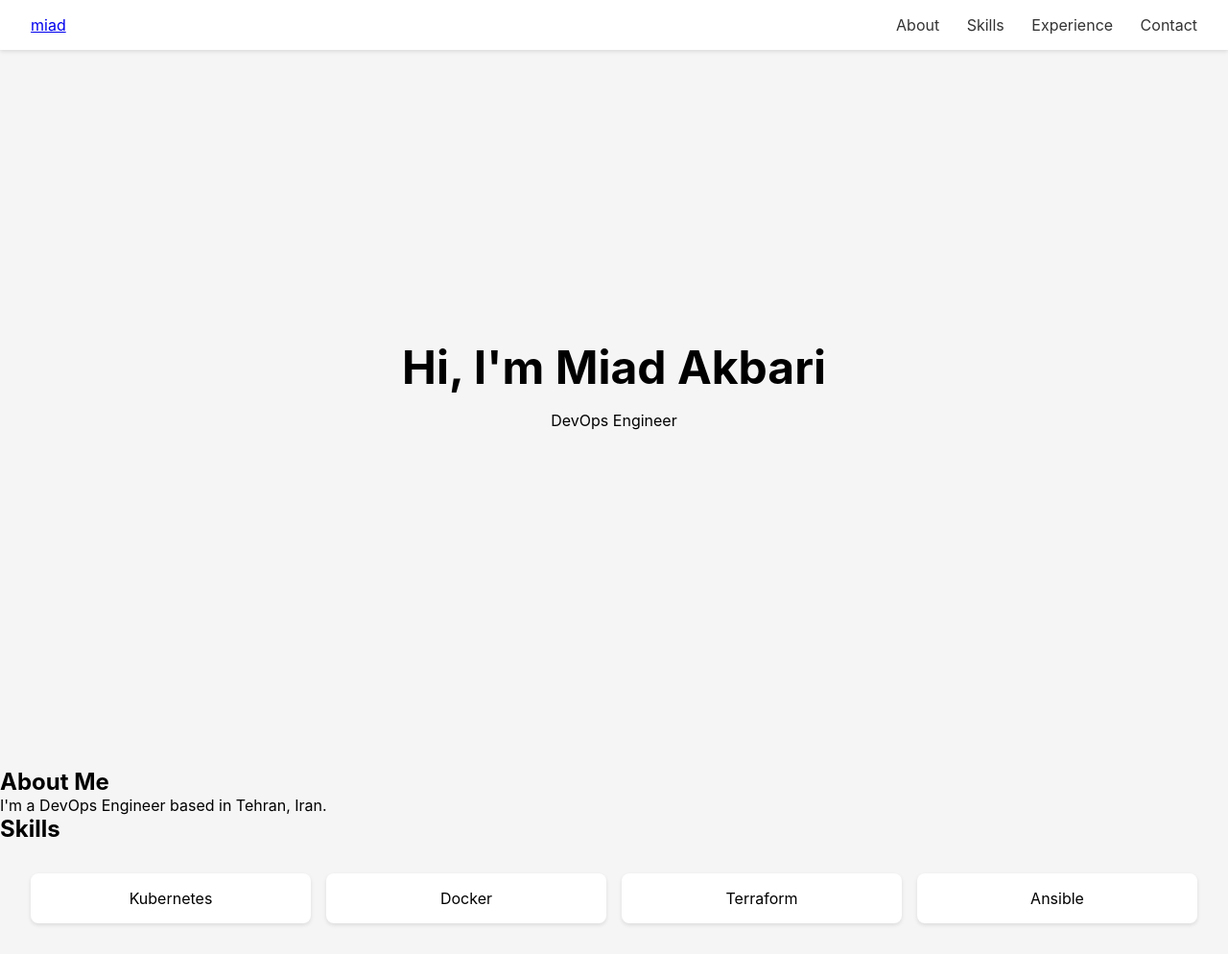
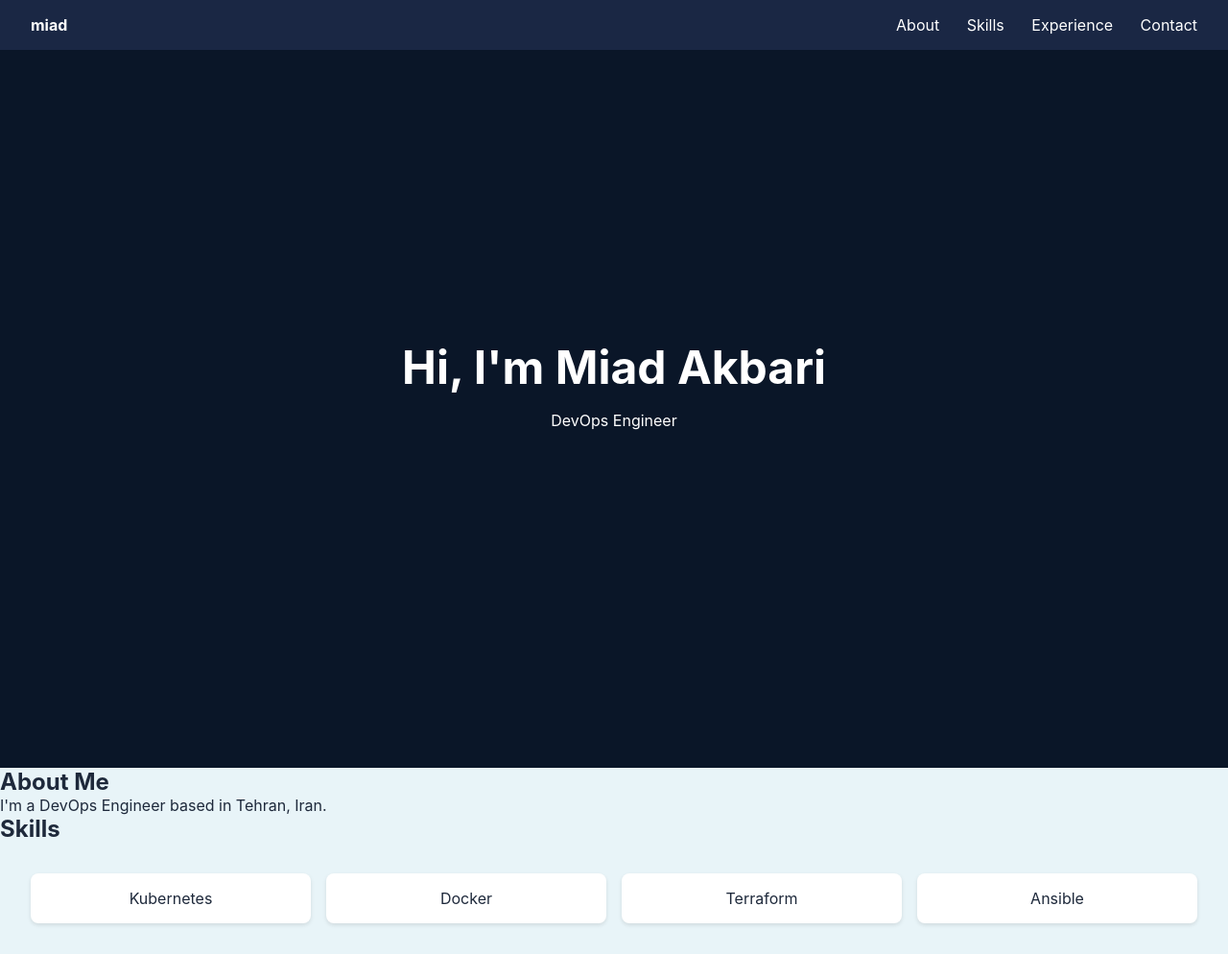
Before and after one commit to miaad-akbari/portfolio-flask, a Python web app: template templates/index.html in a window 1280 px wide. Shown: the whole page at 96% size. Run offline with Jinja, Linux system fonts and the light colour scheme; the template is opened without the code that fills it, so the values that code supplies are empty.

Commit message:
Redesign: update color scheme with navy and blue accents

```diff
--- a/static/style.css
+++ b/static/style.css
@@ -1,3 +1,12 @@
+:root {
+    --bg-primary: #e8f4f8;
+    --bg-dark: #0a1628;
+    --navy: #1a2744;
+    --accent: #3b82f6;
+    --text-primary: #1e293b;
+    --white: #ffffff;
+}
+
 * {
     margin: 0;
     padding: 0;
@@ -6,25 +15,31 @@
 
 body {
     font-family: 'Inter', sans-serif;
-    background: #f5f5f5;
+    background: var(--bg-primary);
+    color: var(--text-primary);
 }
 
 nav {
     display: flex;
     justify-content: space-between;
     padding: 1rem 2rem;
-    background: #fff;
-    box-shadow: 0 2px 4px rgba(0,0,0,0.1);
+    background: var(--navy);
     position: fixed;
     width: 100%;
     top: 0;
     z-index: 100;
 }
 
+.logo {
+    color: var(--white);
+    text-decoration: none;
+    font-weight: 700;
+}
+
 .nav-links a {
     margin-left: 1.5rem;
     text-decoration: none;
-    color: #333;
+    color: var(--white);
 }
 
 .hero {
@@ -35,6 +50,8 @@ nav {
     align-items: center;
     text-align: center;
     padding: 2rem;
+    background: var(--bg-dark);
+    color: var(--white);
 }
 
 .hero h1 {
@@ -50,7 +67,7 @@ nav {
 }
 
 .skill-card {
-    background: #fff;
+    background: var(--white);
     padding: 1rem;
     border-radius: 8px;
     text-align: center;
```
